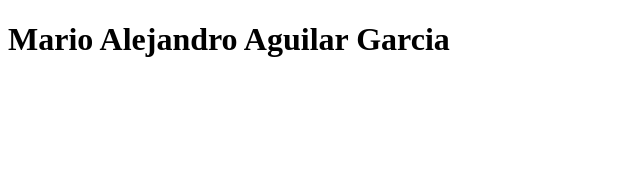
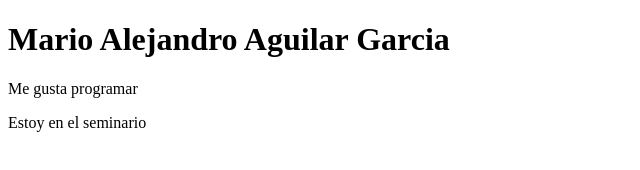
Before and after one commit to GarciasT1/Seminario-Git-Github, a plain HTML site: page index.html in a window 1280 px wide. Shown: the whole page, without its empty margins (0-640 px from the left). Drawn offline with Linux system fonts and the light colour scheme.

Commit message:
agregue mi informacion

```diff
--- a/index.html
+++ b/index.html
@@ -8,5 +8,7 @@
 </head>
 <body>
     <h1>Mario Alejandro Aguilar Garcia</h1>
+    <p>Me gusta programar</p>
+    <p>Estoy en el seminario</p>
 </body>
 </html>
```
